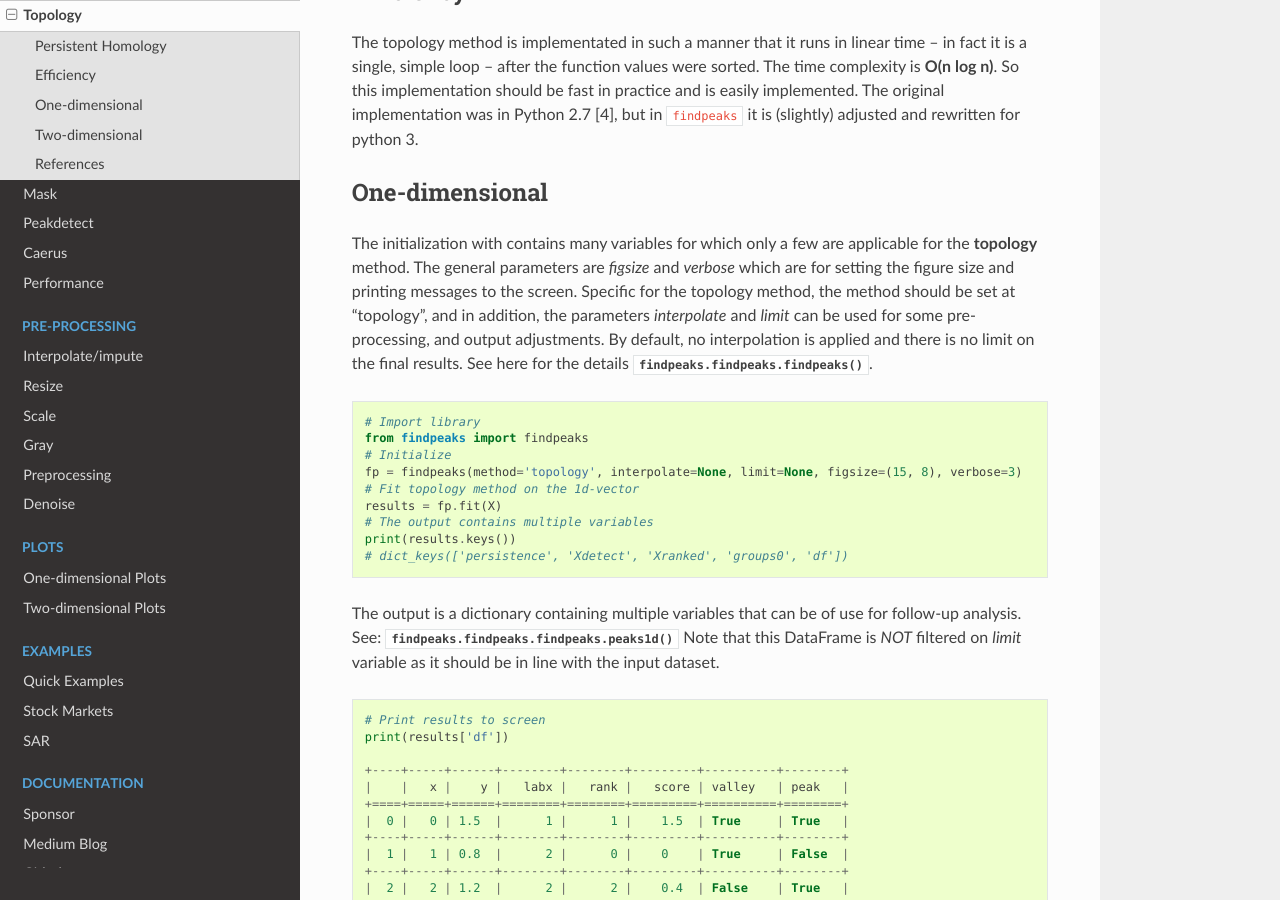
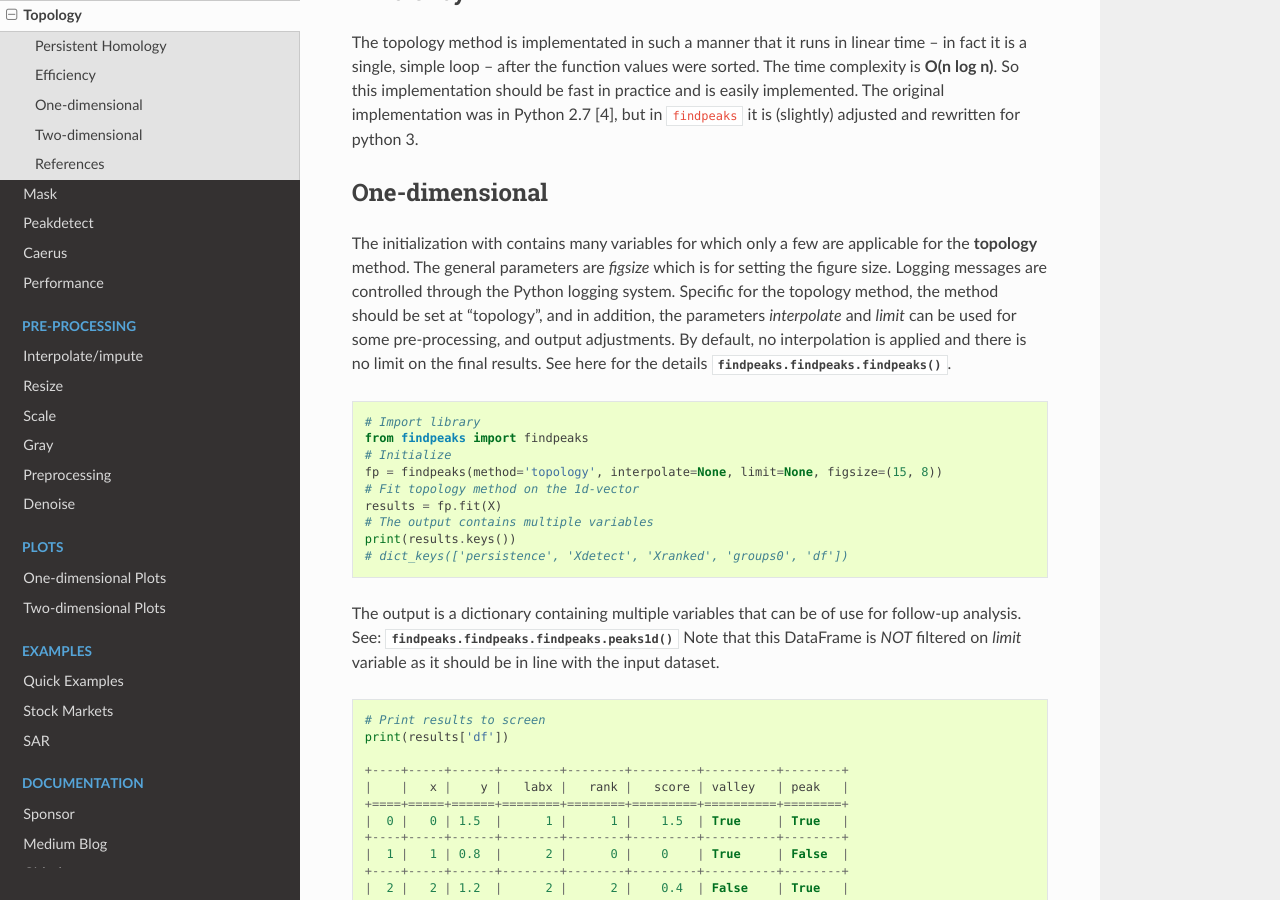
Before and after one commit to erdogant/findpeaks, a Sphinx documentation site: the page built from docs/source/Topology.rst, in a window 1280 px wide and 900 px high, scrolled down 2276 px. Built offline with Sphinx 7.4.7 and the Read the Docs theme 3.1.0, drawn with Linux system fonts in a browser that asks for light colours.

Commit message:
update rst files

```diff
--- a/docs/source/Examples.rst
+++ b/docs/source/Examples.rst
@@ -244,7 +244,7 @@ Find peaks with pre-processing
 	X = fp.import_example()
 
 	# Initialize
-	fp = findpeaks(method='topology', scale=True, denoise=10, togray=True, imsize=(50,100), verbose=3)
+	fp = findpeaks(method='topology', scale=True, denoise=10, togray=True, imsize=(50,100))
 
 	# Fit
 	results = fp.fit(X)
--- a/docs/source/Topology.rst
+++ b/docs/source/Topology.rst
@@ -72,7 +72,7 @@ One-dimensional
 ----------------------------------------------------
 
 The initialization with contains many variables for which only a few are applicable for the **topology** method.
-The general parameters are *figsize* and *verbose* which are for setting the figure size and printing messages to the screen.
+The general parameters are *figsize* which is for setting the figure size. Logging messages are controlled through the Python logging system.
 Specific for the topology method, the method should be set at "topology", and in addition, the parameters *interpolate* and *limit* can be used for some pre-processing, and output adjustments.
 By default, no interpolation is applied and there is no limit on the final results. See here for the details :func:`findpeaks.findpeaks.findpeaks`.
 
@@ -81,7 +81,7 @@ By default, no interpolation is applied and there is no limit on the final resul
     # Import library
     from findpeaks import findpeaks
     # Initialize
-    fp = findpeaks(method='topology', interpolate=None, limit=None, figsize=(15, 8), verbose=3)
+    fp = findpeaks(method='topology', interpolate=None, limit=None, figsize=(15, 8))
     # Fit topology method on the 1d-vector
     results = fp.fit(X)
     # The output contains multiple variables
@@ -170,7 +170,7 @@ Lets set *limit* at 0.0101 and checkout the results:
 
 .. code:: python
 
-    fp = findpeaks(method='topology', interpolate=None, limit=0.0101, verbose=5)
+    fp = findpeaks(method='topology', interpolate=None, limit=0.0101)
     results = fp.fit(X)
     # Print results to screen
     print(results['persistence'])
--- a/docs/source/Use-cases.rst
+++ b/docs/source/Use-cases.rst
@@ -338,7 +338,7 @@ Find peaks on the denoised image
 .. code:: python
 
 	from findpeaks import findpeaks
-	fp = findpeaks(scale=False, denoise=None, togray=False, imsize=False, verbose=3)
+	fp = findpeaks(scale=False, denoise=None, togray=False, imsize=False)
 	fp.fit(image_lee_sigma)
 	fp.plot_persistence()
 	fp.plot_mesh(wireframe=False, title='Lee Sigma')
```
